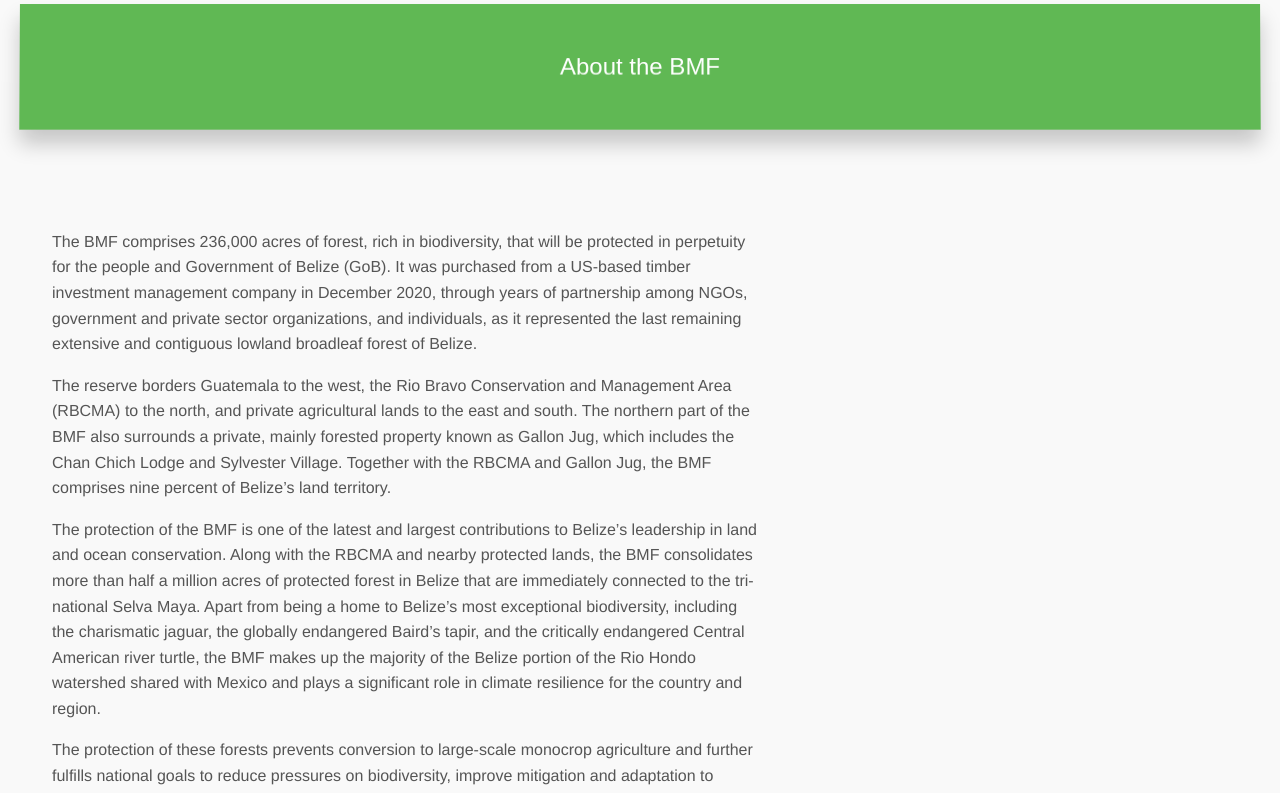
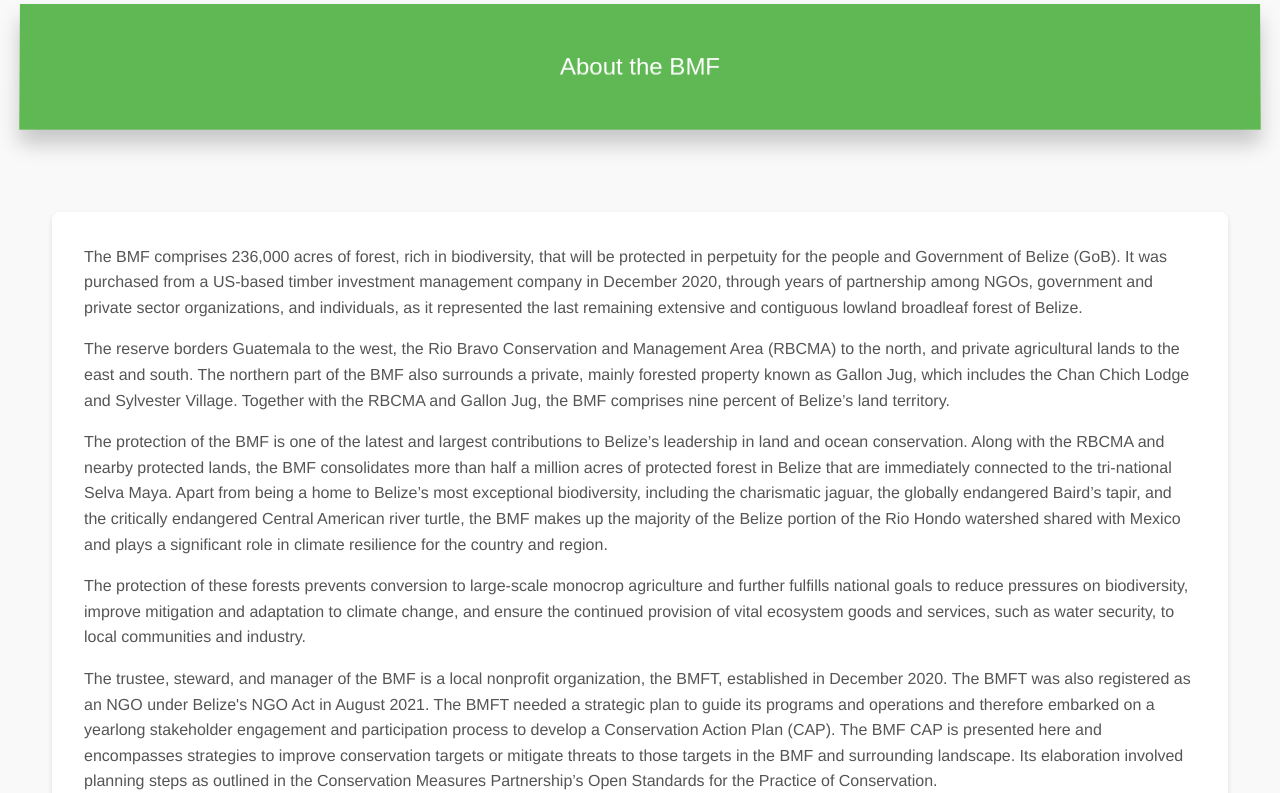
Before and after one commit to Totsylol/Belize-Maya-Forest-Trust, a React (Create React App) app in the folder AppArch/frontend/BMFT/: page /WhatWeDo in a window 1280 px wide. Shown: the part 860-1653 px from the top of the page. Built offline with nearby package versions, Linux system fonts and the light colour scheme.

Commit message:
Edit Info

```diff
--- a/AppArch/frontend/BMFT/src/components/WWDInfo.js
+++ b/AppArch/frontend/BMFT/src/components/WWDInfo.js
@@ -1,9 +1,12 @@
 import React from 'react';
 import styles from './styles/WWDInfo.module.css';
-{/*import AboutBMF from "./assets/AboutBMF.jpg"*/}
+import AboutBMF from "./assets/AboutBMF.jpg"; // Ensure the path is correct
 
 const WWDInfo = () => {
     return (
+        <div className={styles.pageContainer}>
+
+            <div className={styles.contentBox}>
                 <section className={styles.container}>
                     <div className={styles.textContainer}>
                         <div className={styles.content}>
@@ -14,15 +17,10 @@
                             <p>The trustee, steward, and manager of the BMF is a local nonprofit organization, the BMFT, established in December 2020. The BMFT was also registered as an NGO under Belize's NGO Act in August 2021. The BMFT needed a strategic plan to guide its programs and operations and therefore embarked on a yearlong stakeholder engagement and participation process to develop a Conservation Action Plan (CAP). The BMF CAP is presented here and encompasses strategies to improve conservation targets or mitigate threats to those targets in the BMF and surrounding landscape. Its elaboration involved planning steps as outlined in the Conservation Measures Partnership’s Open Standards for the Practice of Conservation.</p>
                         </div>
                     </div>
-            {/*}
-            <div className={styles.imageContainer}>
-                <img src={AboutBMF} alt="BMF Forest" className={styles.image} />
+                </section>
             </div>
-    */}
-        </section>
+        </div>
     );
 };
 
-
-
 export default WWDInfo;
--- a/AppArch/frontend/BMFT/src/components/styles/WWDInfo.module.css
+++ b/AppArch/frontend/BMFT/src/components/styles/WWDInfo.module.css
@@ -1,35 +1,33 @@
-.container {
-    display: flex;
-    align-items: flex-start;
-    padding: 2rem;
-    background-color: #f9f9f9;
-    gap: 2rem;
-}
 
-.textContainer {
-    text-align: left;
-    flex: 1;
-    max-width: 60%;
-    margin-top: 0px;
-}
-
-.imageContainer {
-    flex: 1;
-    max-width: 40%;
+.pageContainer {
+    position: relative;
     display: flex;
     justify-content: center;
     align-items: center;
-    margin-top: -10px;
-    margin-bottom:30px;
+    min-height: 100vh;
+    padding: 2rem;
+    box-sizing: border-box;
+    overflow: hidden;
+    top: -70px;
+    margin-bottom: -75px;
 }
 
-.image {
-    width: 100%;
-    height: auto;
+.contentBox {
+    background-color: #fff;
     border-radius: 8px;
     box-shadow: 0 2px 5px rgba(0, 0, 0, 0.1);
+    padding: 2rem;
+    width: 100%;
+    max-width: 100%;
+
 }
 
+/* Maintain existing styles for the text */
+.textContainer {
+    text-align: left;
+    max-width: 100%;
+    margin: 0; /* Reset margin if needed */
+}
 
 .content {
     font-size: 1rem;
@@ -41,15 +39,13 @@
     margin-bottom: 1rem;
 }
 
-
 @media (max-width: 768px) {
-    .container {
+    .pageContainer {
         flex-direction: column;
         gap: 1rem;
     }
 
-    .textContainer, .imageContainer {
-        max-width: 100%;
+    .contentBox {
         padding: 1rem;
     }
 }
```
Lines whose indentation alone changed are shown as unchanged.
